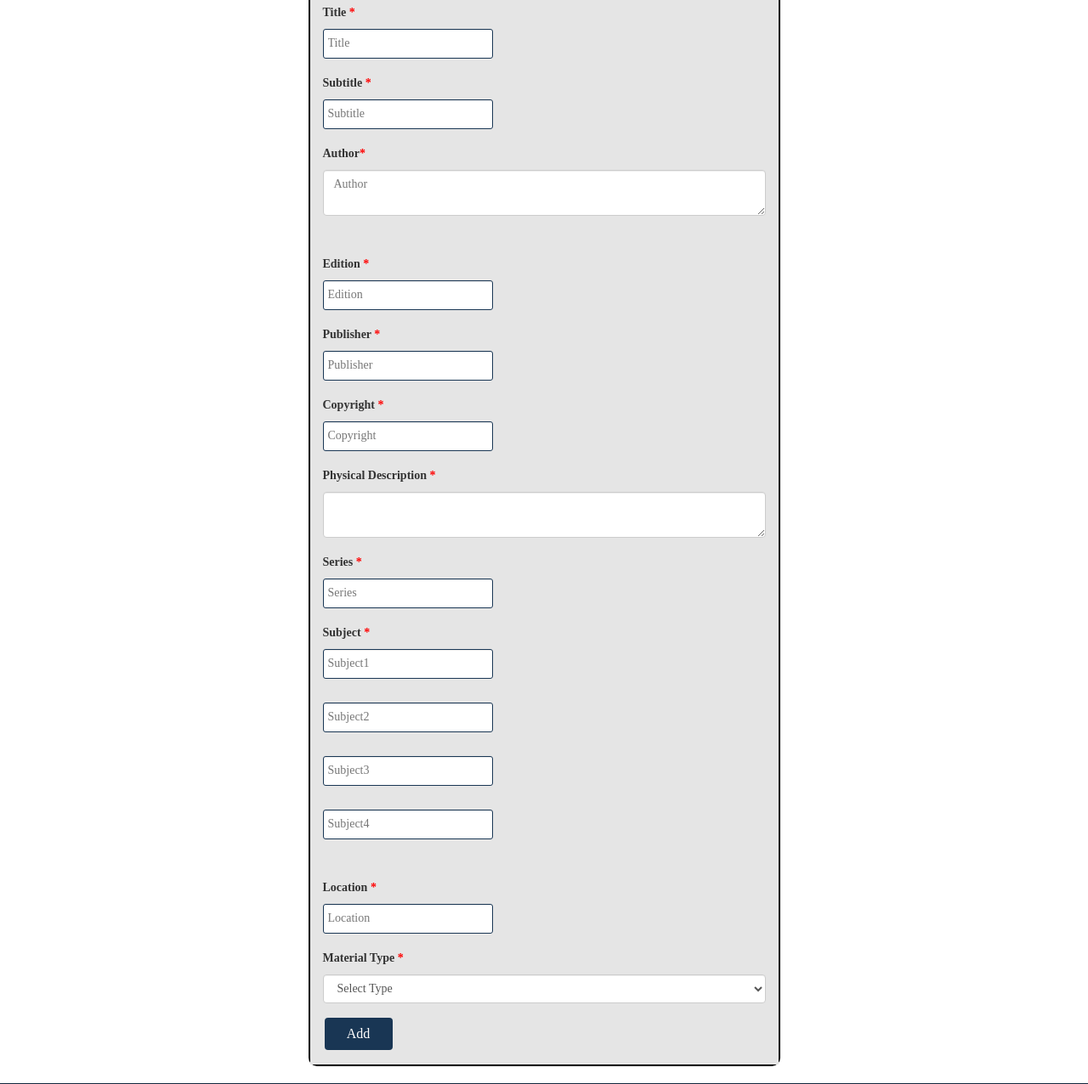
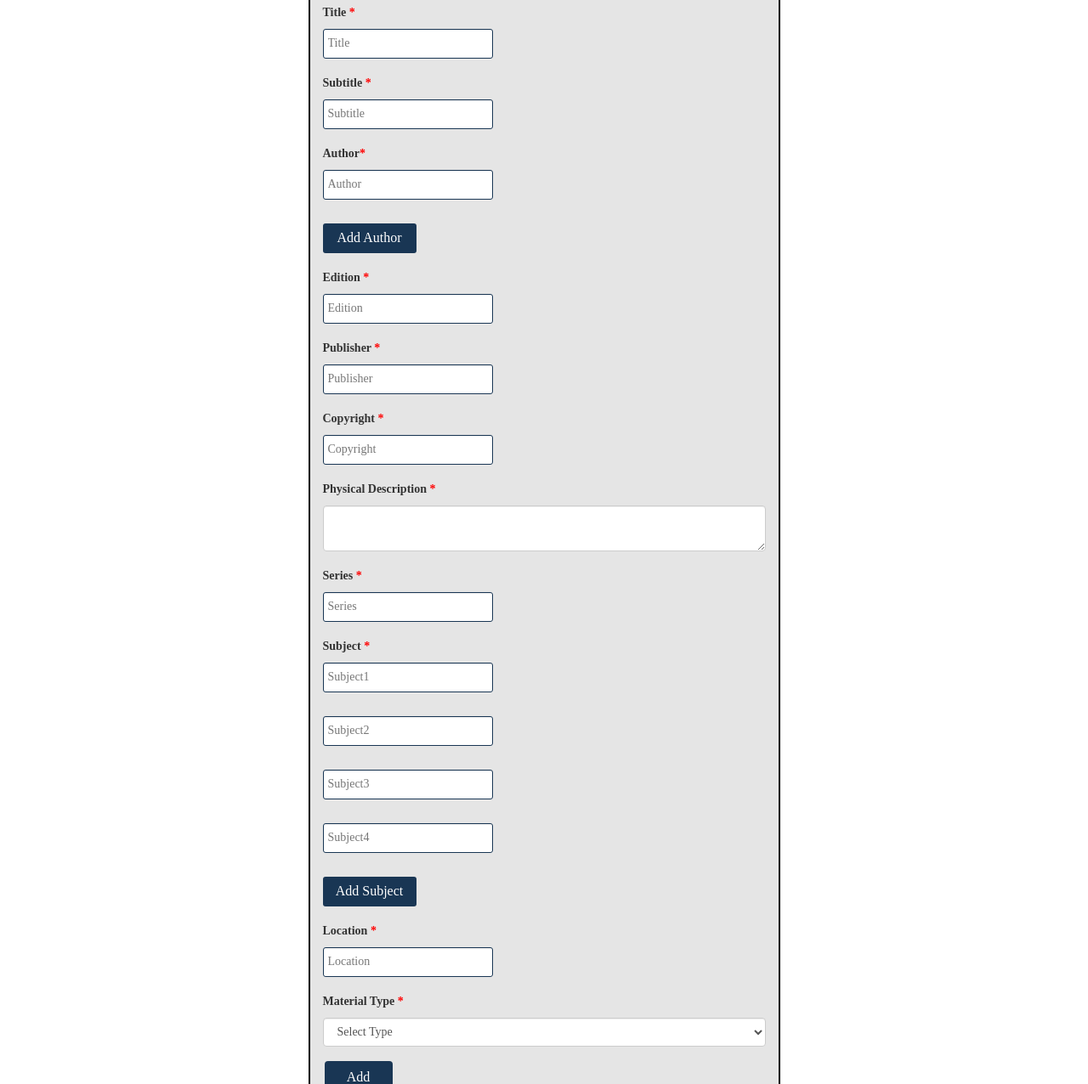
Before and after one commit to ShikasClouds123/library, a PHP site: page /admin/add-book.php in a window 1280 px wide. Shown: the part 653-1929 px from the top of the page at 85% size. Run offline with PHP 8.4, Linux system fonts and the light colour scheme; a user stored in the database is signed in; data comes from the database, SQL or seed files in the repository.

Commit message:
add-book

```diff
--- a/admin/add-book.php
+++ b/admin/add-book.php
@@ -32,6 +32,8 @@ else	//if logged in properly
 	$Subject4			=	$_POST['txtSubject4'];
 	$Location			=	$_POST['txtLocation'];
 	$Type				=	$_POST['txtType'];
+
+
 
 	$sql="INSERT INTO librarybooks(ISBN,Barcode,Callnumber,Title,Subtitle,Author,
 		Edition,Publisher,Copyright,Physicaldesc,Series,Subject_1,Subject_2,Subject_3,
@@ -220,9 +222,13 @@ Title
 
 <label>Author<span style="color:red;">*</span>	</label>
 
-<textarea class="form-control" placeholder="Author" type="comment" name="txtAuthor" 	autocomplete="off"  required />
-</textarea><br>
-
+<input class="form-control" placeholder="Author" type="text" name="txtAuthor" 	autocomplete="off"  required />
+<br>
+<div id="wrapper">
+<div id="field_div">
+<input type="button" value="Add Author" onclick="add_field();">
+</div>
+</div>
 </div>
 
 <div class="form-group">
@@ -258,9 +264,12 @@ Title
 <input class="form-control" placeholder="Subject3" type="text" name="txtSubject3" 	autocomplete="off"   /> <br>
 <input class="form-control" placeholder="Subject4" type="text" name="txtSubject4" 	autocomplete="off"   />
 <br>
-
+<div id="wrapper">
+<div id="field_div">
+<input type="button" value="Add Subject" onclick="add_field();">
 </div>
-
+</div>
+</div>
 
 <div class="form-group">
 <label>Location 				<span style="color:red;">*</span>	</label>
@@ -297,7 +306,19 @@ foreach($results as $result)
         </div>
 
 </div>
-
+<script>
+function add_field()
+{
+  var total_text=document.getElementsByClassName("input_text");
+  total_text=total_text.length+1;
+  document.getElementById("field_div").innerHTML=document.getElementById("field_div").innerHTML+
+  "<p id='input_text"+total_text+"_wrapper'><input type='text' class='input_text' id='input_text"+total_text+"' placeholder='Enter Text'><input type='button' value='Remove' onclick=remove_field('input_text"+total_text+"');></p>";
+}
+function remove_field(id)
+{
+  document.getElementById(id+"_wrapper").innerHTML="";
+}
+</script>
 
 
 <!--Footer-->
```
